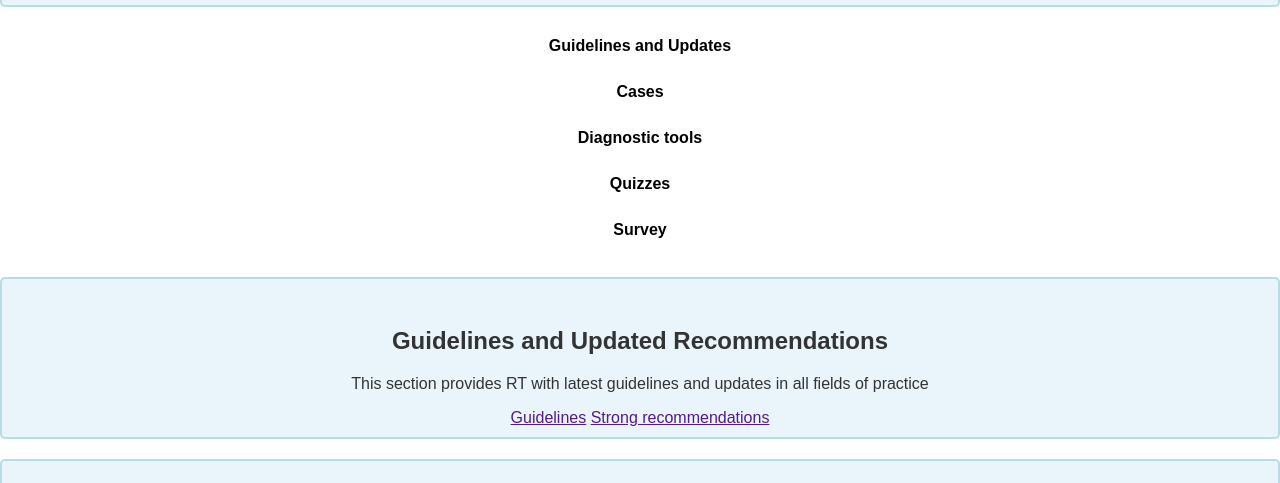
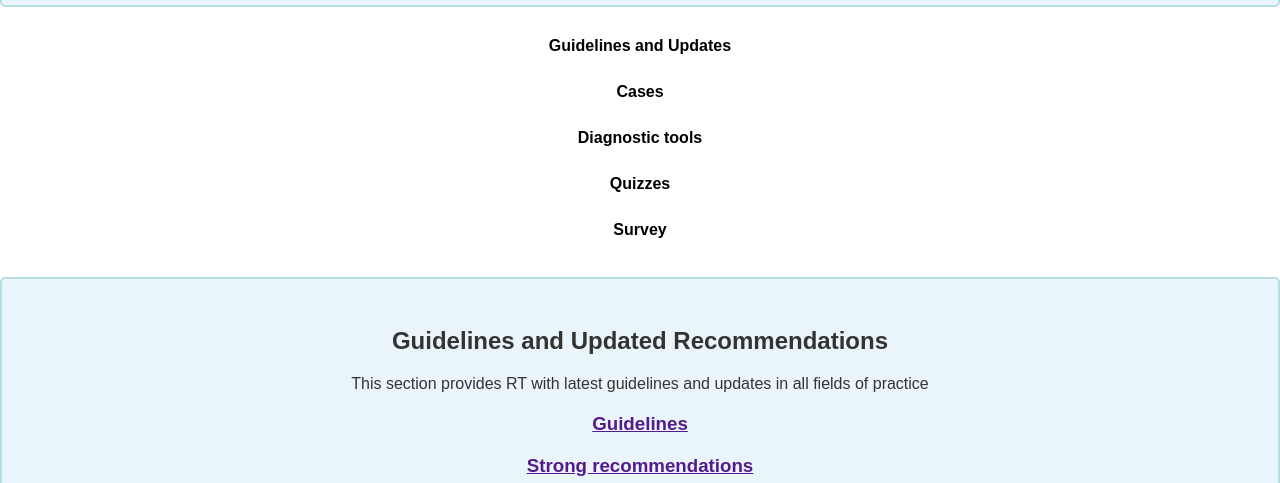
Before and after one commit to MoHelaly94/Interactive, a plain HTML site: page index.html in a window 1280 px wide. Shown: the part 279-762 px from the top of the page. Drawn offline with Linux system fonts and the light colour scheme.

Commit message:
Update index.html

```diff
--- a/index.html
+++ b/index.html
@@ -34,8 +34,8 @@
             <img src="" alt="">
             <h2>Guidelines and Updated Recommendations</h2>
             <p>This section provides RT with latest guidelines and updates in all fields of practice</p>
-            <a href="" target="_blank" <h3>Guidelines</h3></a>
-            <a href="" target="_blank" <h3>Strong recommendations</h3></a>
+            <h3><a href="" target="_blank" >Guidelines</a></h3>
+            <h3><a href="" target="_blank" >Strong recommendations</a></h3>
         </div>
 
          <div id="case">
```
